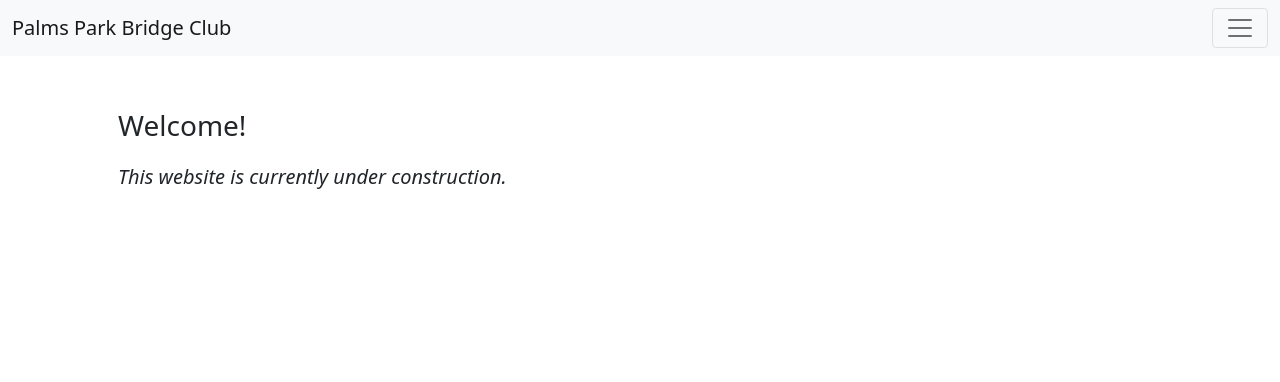
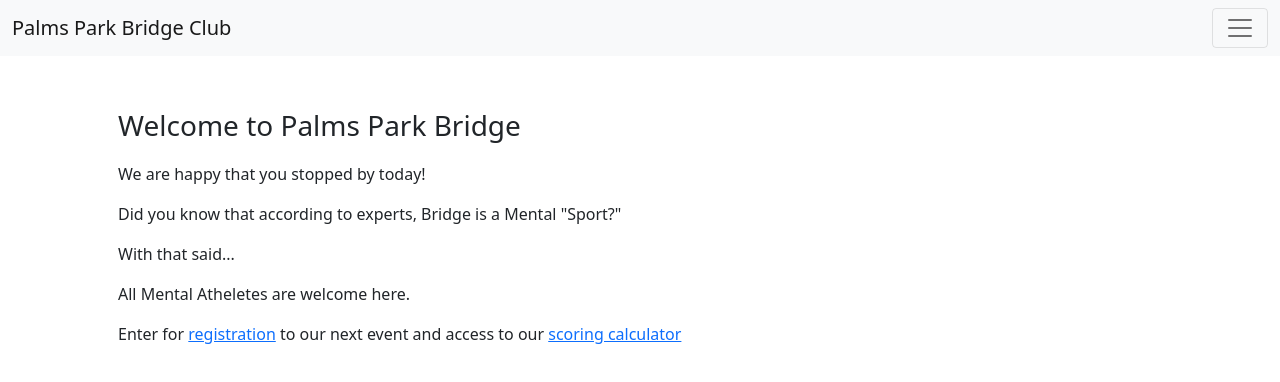
Before and after one commit to sergioluna/bridge-react-app, a React (Create React App) app: page / in a window 1280 px wide. Shown: the top 382 px of the page. Built offline with nearby package versions, Linux system fonts and the light colour scheme.

Commit message:
Add text to home page

```diff
--- a/src/pages/Home.js
+++ b/src/pages/Home.js
@@ -1,9 +1,14 @@
 function Home() {
     return (
         <div className="container p-5">
-            <p className="fs-3">Welcome!</p>
-            <p className="fs-5 fst-italic">This website is currently under construction.</p>
-        </div>    );
+            <p className="fs-3">Welcome to Palms Park Bridge</p>
+            <p>We are happy that you stopped by today!</p>
+            <p>Did you know that according to experts, Bridge is a Mental "Sport?"</p>
+            <p>With that said...</p>
+            <p>All Mental Atheletes are welcome here.</p>
+            <p>Enter for <a href="#">registration</a> to our next event and access to our <a href="#">scoring calculator</a></p>
+        </div>
+    );
 }
 
 export default Home;
```
